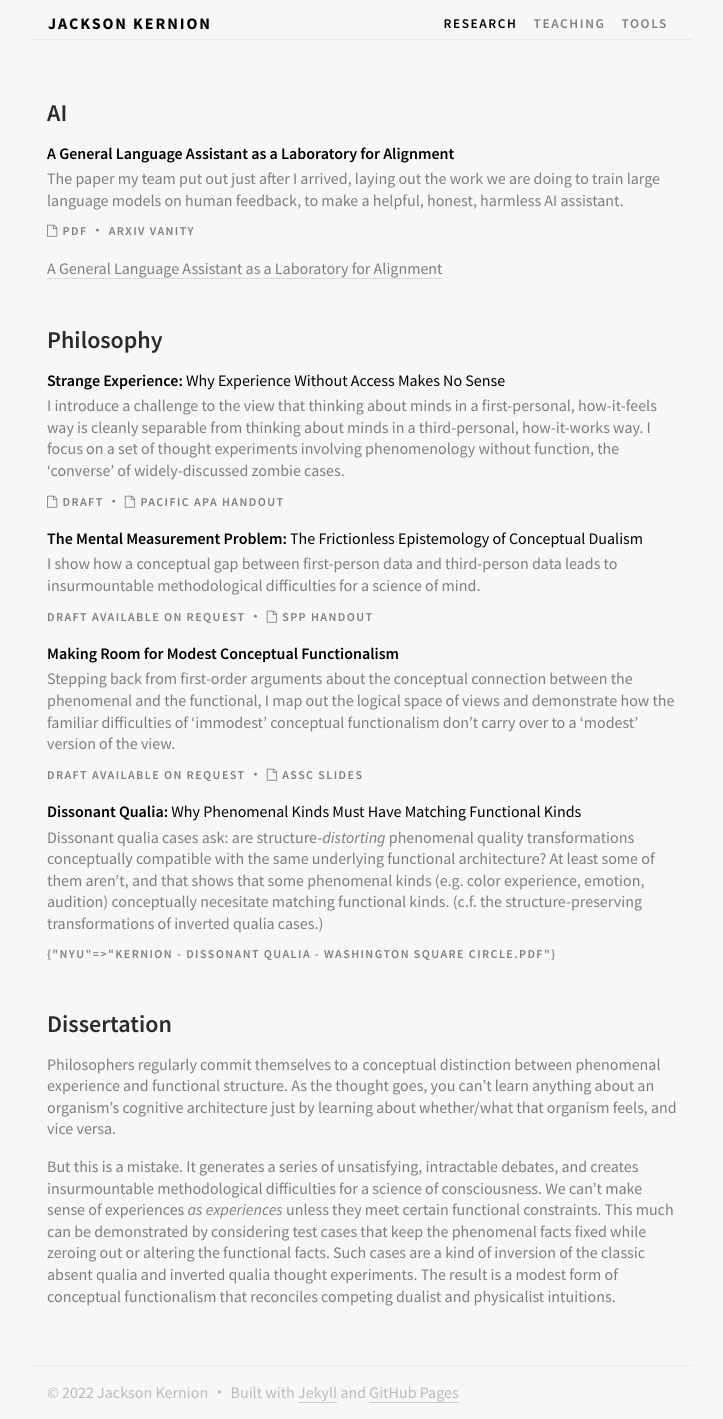
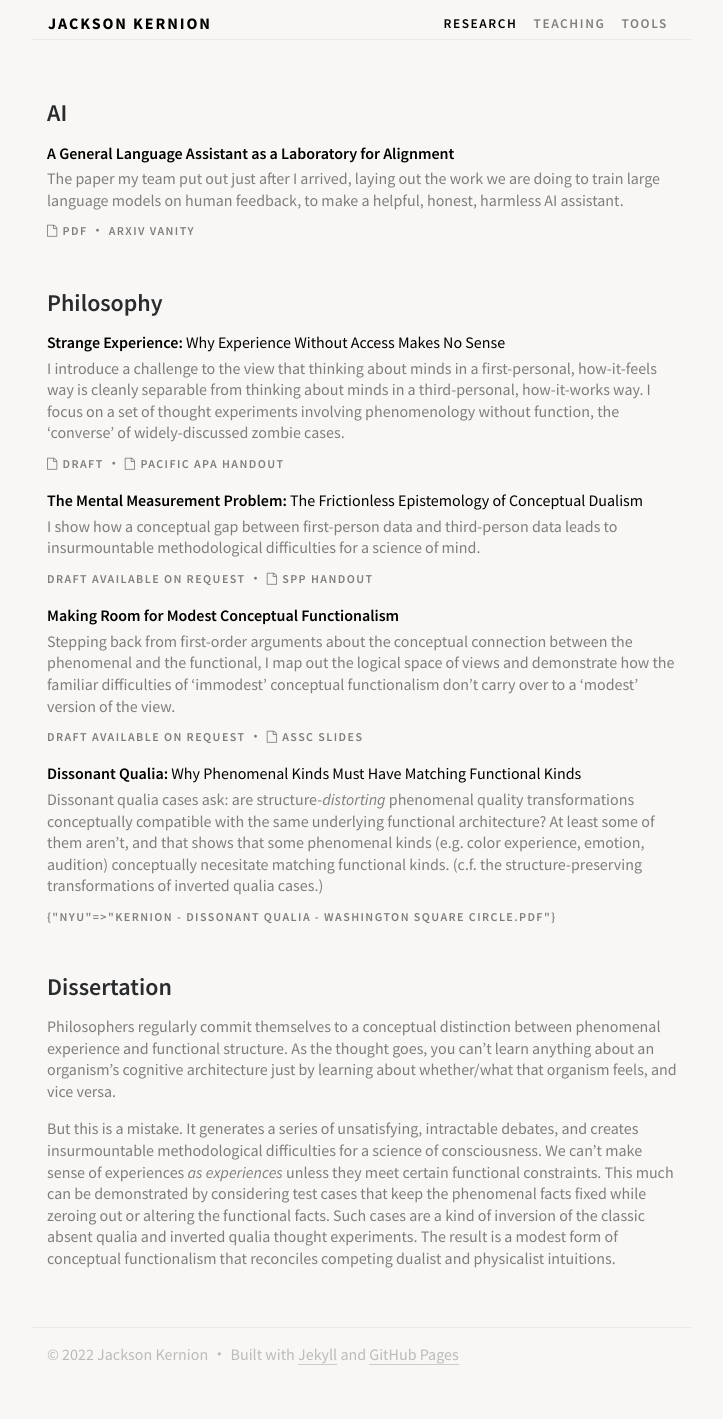
Before and after one commit to jacksonkernion/jacksonkernion.github.io, a Jekyll site: the page built from research.md, in a window 1280 px wide. Shown: the whole page, without its empty margins (278-1001 px from the left). Built offline with Jekyll 4.4.1, drawn with Linux system fonts in a browser that asks for light colours; nearby versions of some CDN libraries; our own code applies the rules of GitHub Pages for plain Markdown files; after the commit the page ends 1382 px from its top, so only the background shows below that.

Commit message:
Update research.md

```diff
--- a/research.md
+++ b/research.md
@@ -7,7 +7,6 @@ title: Research
 {% assign aipapers = site.publications | where: "category", "AI" %}
 {% include item-list.html list=aipapers %}
 
-[A General Language Assistant as a Laboratory for Alignment](https://arxiv.org/abs/2112.00861)
 # Philosophy
 
 {% assign papers = site.publications | where: "category", "Papers" %}
```
